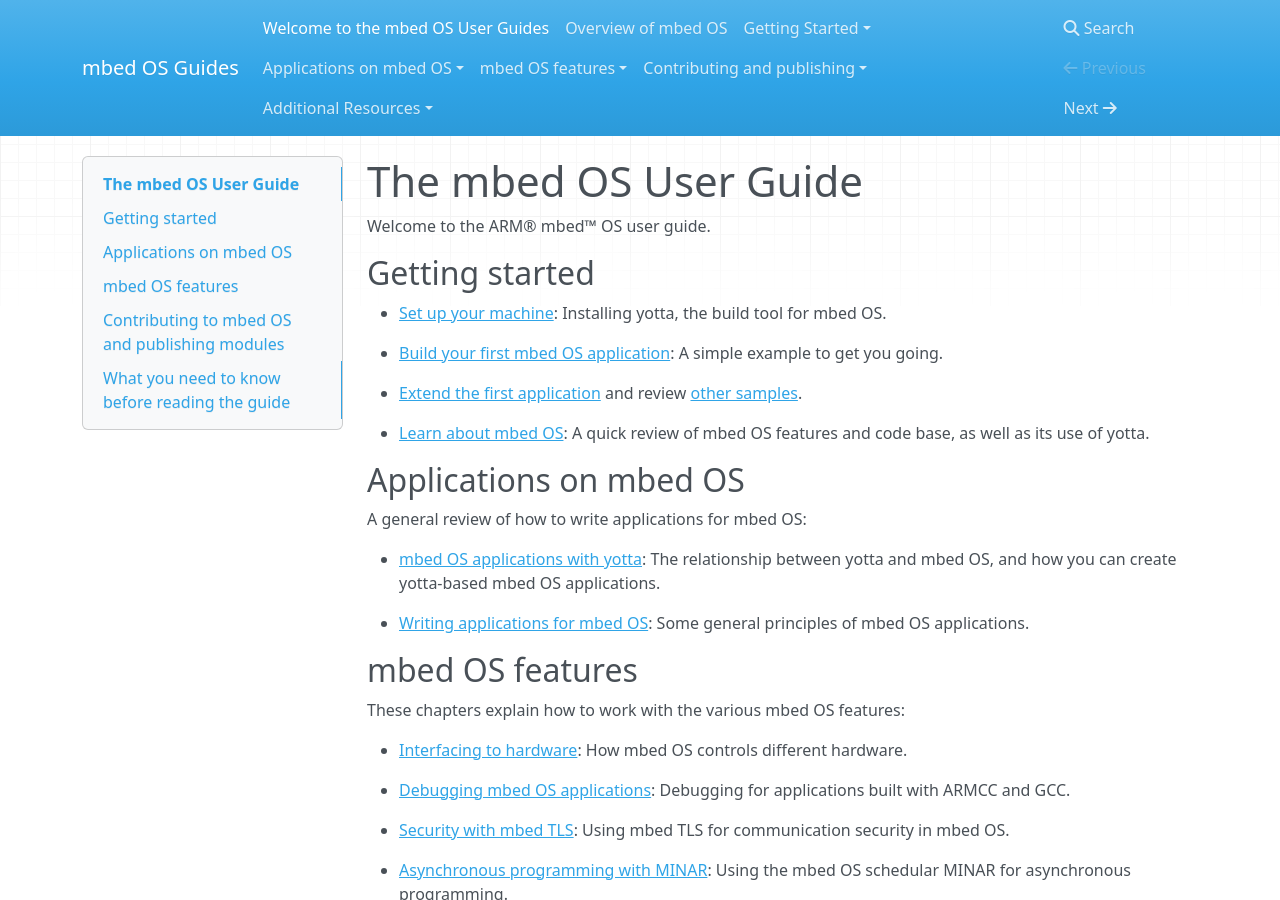
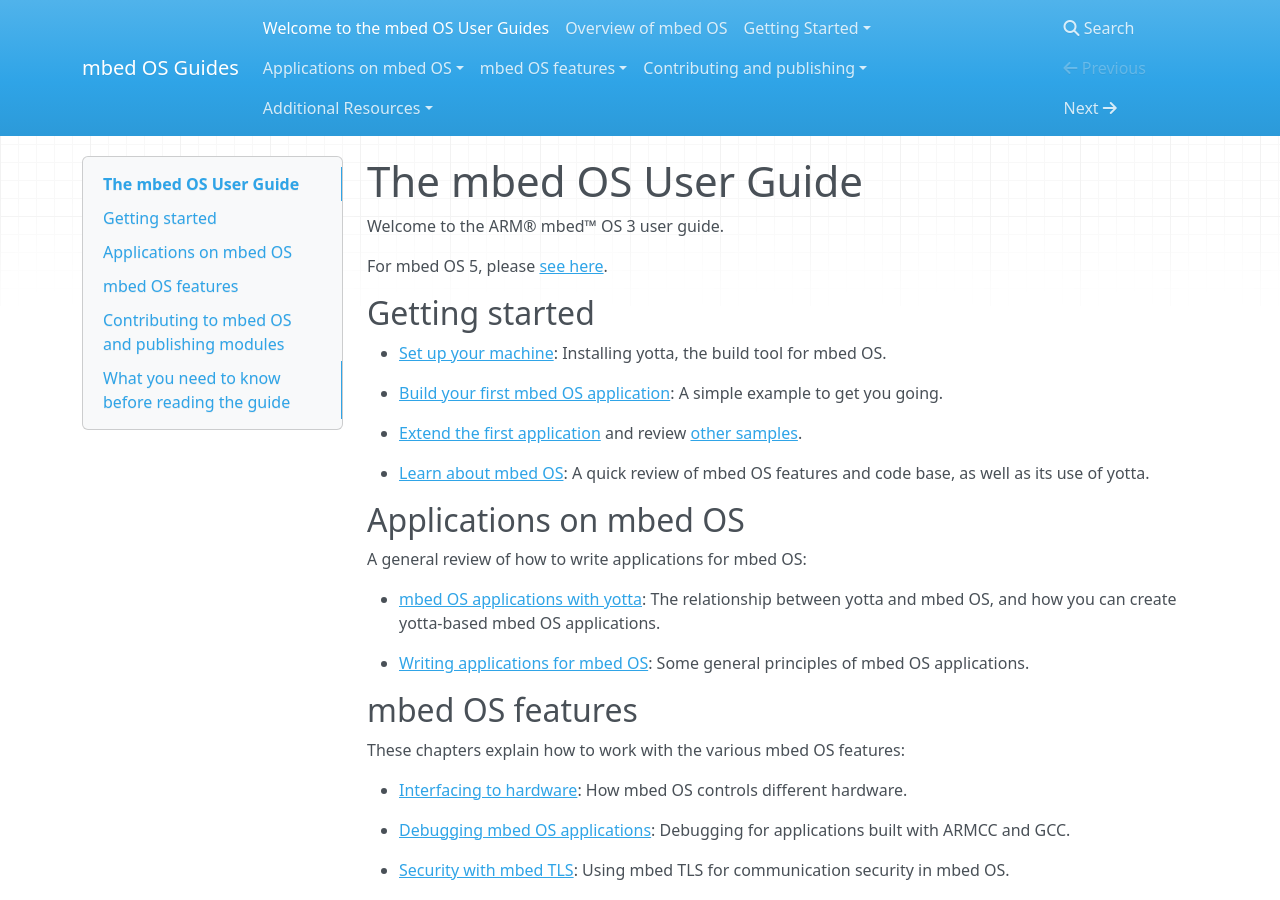
Before and after one commit to ARMmbed/GettingStartedmbedOS, an MkDocs documentation site: the page built from Docs/index.md, in a window 1280 px wide and 900 px high. Built offline with MkDocs 1.6.1, drawn with Linux system fonts in a browser that asks for light colours; nearby versions of some CDN libraries; old or Windows-style settings are respelled for this version of MkDocs.

Commit message:
Updating version number

```diff
--- a/Docs/index.md
+++ b/Docs/index.md
@@ -1,6 +1,8 @@
 # The mbed OS User Guide
 
-Welcome to the ARM® mbed™ OS user guide.
+Welcome to the ARM® mbed™ OS 3 user guide.
+
+For mbed OS 5, please [see here](https://docs.mbed.com/docs/mbed-os-handbook/en/5.1/).
 
 ## Getting started
 
```
